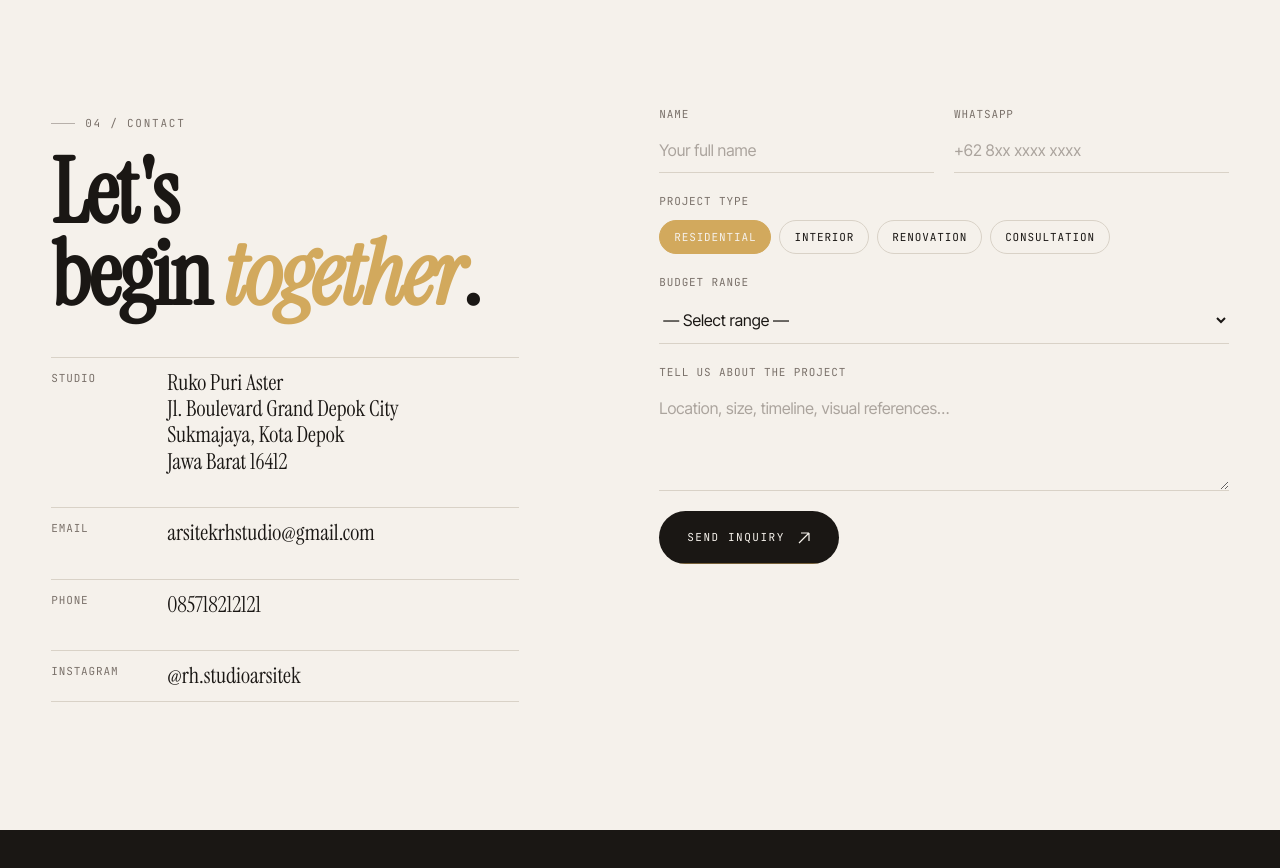
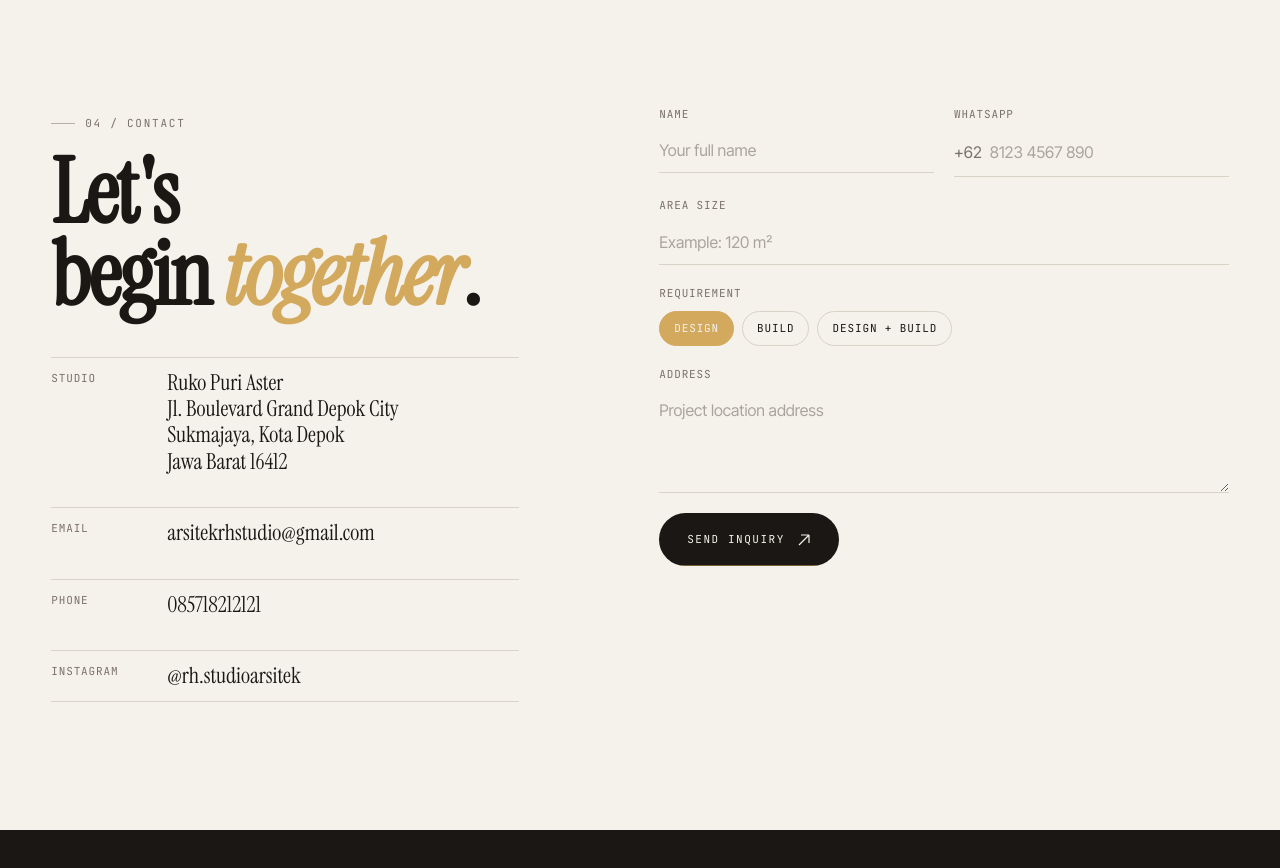
Before and after one commit to elvanrafif/RH-LANDING, a React (Vite) app: page / in a window 1280 px wide. Shown: the part 2960-3828 px from the top of the page. Built offline with nearby package versions, Linux system fonts and the light colour scheme; no server answers.

Commit message:
feat(contact): save inquiries and open WhatsApp

```diff
--- a/src/components/Contact.css
+++ b/src/components/Contact.css
@@ -35,6 +35,10 @@
   transition: border-color .3s;
 }
 .field input:focus, .field textarea:focus, .field select:focus { border-color: var(--accent); }
+.phone-input { display: flex; align-items: center; border-bottom: 1px solid var(--line); }
+.phone-input:focus-within { border-color: var(--accent); }
+.phone-input__prefix { padding: 12px 8px 12px 0; color: var(--muted); font-family: var(--font-sans); }
+.phone-input input { flex: 1; border-bottom: 0; }
 .field input::placeholder, .field textarea::placeholder { color: var(--muted); opacity: .6; }
 .field textarea { resize: vertical; min-height: 100px; font-family: var(--font-sans); }
 .field--error input, .field--error textarea { border-color: #c85353; }
--- a/src/components/Contact.tsx
+++ b/src/components/Contact.tsx
@@ -1,70 +1,103 @@
-import React, { useEffect, useState } from 'react';
+import React, { useState } from 'react';
 import { useTranslation } from 'react-i18next';
 import './Contact.css';
 import { CMS_URL } from '../data/projectsApi';
 
+const MAX_NAME_LENGTH = 50;
+const MAX_WHATSAPP_LENGTH = 11;
+const MAX_AREA_LENGTH = 50;
+const MAX_ADDRESS_LENGTH = 500;
+const INDONESIAN_WHATSAPP = /^8\d{8,10}$/;
+const UNSAFE_TEXT = /[<>]/;
+const FIELD_LIMITS: Record<string, number> = {
+  name: MAX_NAME_LENGTH,
+  whatsapp: MAX_WHATSAPP_LENGTH,
+  area: MAX_AREA_LENGTH,
+  address: MAX_ADDRESS_LENGTH,
+};
+
+const clean = (value: string) => value.trim().replace(/\s+/g, ' ');
+const normalizedPhone = (value: string) => value.replace(/[\s().-]/g, '');
+
 export const Contact: React.FC = () => {
   const { t } = useTranslation();
-  const [form, setForm] = useState({ name: "", whatsapp: "", project: "residential", budget: "", message: "", website: "" });
+  const [form, setForm] = useState({ name: "", whatsapp: "", area: "", need: "design", address: "", website: "" });
   const [errors, setErrors] = useState<{[key: string]: string}>({});
   const [state, setState] = useState("idle");
 
-  const update = (k: string) => (e: any) => setForm({ ...form, [k]: e.target.value });
-  const setProject = (v: string) => setForm((f) => ({ ...f, project: v }));
-
-  useEffect(() => {
-    const onSetType = (e: Event) => {
-      const type = (e as CustomEvent<string>).detail;
-      if (type) setProject(type);
-    };
-    window.addEventListener('rh:set-project-type', onSetType);
-    return () => window.removeEventListener('rh:set-project-type', onSetType);
-  }, []);
+  const update = (k: string) => (e: React.ChangeEvent<HTMLInputElement | HTMLTextAreaElement>) => {
+    const limit = FIELD_LIMITS[k];
+    const rawValue = k === 'whatsapp' ? e.target.value.replace(/\D/g, '') : e.target.value;
+    const value = limit ? rawValue.slice(0, limit) : rawValue;
+    setForm((current) => ({ ...current, [k]: value }));
+  };
+  const setNeed = (v: string) => setForm((f) => ({ ...f, need: v }));
 
   const submit = async (e: React.FormEvent) => {
     e.preventDefault();
     const errs: {[key: string]: string} = {};
-    if (!form.name.trim()) errs.name = t('contact.form.error_required');
+    const name = clean(form.name);
+    const whatsapp = normalizedPhone(clean(form.whatsapp));
+    const fullWhatsapp = `+62${whatsapp}`;
+    const area = clean(form.area);
+    const address = clean(form.address);
+    if (!name) errs.name = t('contact.form.error_required');
+    else if (name.length > MAX_NAME_LENGTH || UNSAFE_TEXT.test(name)) errs.name = t('contact.form.error_name');
     // WhatsApp is the channel people actually reply on here, so it carries the requirement.
-    if (!form.whatsapp.trim()) errs.whatsapp = t('contact.form.error_required');
-    else if (!/^[+\d][\d\s().-]{7,19}$/.test(form.whatsapp.trim()))
+    if (!whatsapp) errs.whatsapp = t('contact.form.error_required');
+    else if (!INDONESIAN_WHATSAPP.test(whatsapp))
       errs.whatsapp = t('contact.form.error_whatsapp');
-    if (!form.message.trim()) errs.message = t('contact.form.error_message');
+    if (!area) errs.area = t('contact.form.error_required');
+    else if (area.length > MAX_AREA_LENGTH || UNSAFE_TEXT.test(area)) errs.area = t('contact.form.error_area');
+    if (!address) errs.address = t('contact.form.error_required');
+    else if (address.length > MAX_ADDRESS_LENGTH || UNSAFE_TEXT.test(address)) errs.address = t('contact.form.error_address');
     setErrors(errs);
     if (Object.keys(errs).length) return;
 
     const reset = () => setTimeout(() => {
       setState("idle");
-      setForm({ name: "", whatsapp: "", project: "residential", budget: "", message: "", website: "" });
+      setForm({ name: "", whatsapp: "", area: "", need: "design", address: "", website: "" });
     }, 3000);
 
     // A bot that fills every field trips the honeypot. Show it the same
     // success it would have got, so it has nothing to probe against.
     if (form.website) { setState("sent"); reset(); return; }
 
+    const text = [
+      `Nama: ${name}`,
+      `No. Whatsapp: ${fullWhatsapp}`,
+      `Luas area: ${area}`,
+      `Kebutuhan: ${t(`contact.form.need_${form.need}`)}`,
+      `Alamat: ${address}`,
+    ].join('\n');
     setState("sending");
+    window.open(`https://wa.me/6285718212121?text=${encodeURIComponent(text)}`, '_blank', 'noopener,noreferrer');
     try {
-      const { website: _honeypot, ...payload } = form;
       const res = await fetch(`${CMS_URL}/items/inquiries`, {
         method: 'POST',
         headers: { 'Content-Type': 'application/json' },
-        body: JSON.stringify(payload),
+        body: JSON.stringify({
+          name,
+          whatsapp: fullWhatsapp,
+          area,
+          need: ['design', 'build', 'design_build'].includes(form.need) ? form.need : 'design',
+          address,
+        }),
       });
       if (!res.ok) throw new Error(`Directus ${res.status}`);
       setState("sent");
       reset();
     } catch (err) {
-      console.error('[contact] gagal mengirim:', err);
+      console.error('[contact] gagal menyimpan inquiry:', err);
       setState("error");
       setTimeout(() => setState("idle"), 5000);
     }
   };
 
-  const projectTypes = [
-    { k: "residential", l: t('contact.form.type_residential') },
-    { k: "interior",    l: t('contact.form.type_interior') },
-    { k: "renovation",  l: t('contact.form.type_renovation') },
-    { k: "consult",     l: t('contact.form.type_consult') },
+  const needs = [
+    { k: "design", l: t('contact.form.need_design') },
+    { k: "build", l: t('contact.form.need_build') },
+    { k: "design_build", l: t('contact.form.need_design_build') },
   ];
 
   return (
@@ -109,46 +142,44 @@ export const Contact: React.FC = () => {
             <div className="form__grid">
               <div className={"field" + (errors.name ? " field--error" : "")}>
                 <label className="mono" htmlFor="contact-name">{t('contact.form.name_label')}</label>
-                <input id="contact-name" type="text" value={form.name} onChange={update("name")} placeholder={t('contact.form.name_placeholder')} />
+                <input id="contact-name" type="text" maxLength={MAX_NAME_LENGTH} value={form.name} onChange={update("name")} placeholder={t('contact.form.name_placeholder')} />
                 {errors.name && <span className="field__error">{errors.name}</span>}
               </div>
               <div className={"field" + (errors.whatsapp ? " field--error" : "")}>
                 <label className="mono" htmlFor="contact-whatsapp">{t('contact.form.whatsapp_label')}</label>
-                <input id="contact-whatsapp" type="tel" inputMode="tel" autoComplete="tel" value={form.whatsapp} onChange={update("whatsapp")} placeholder={t('contact.form.whatsapp_placeholder')} />
+                <div className="phone-input">
+                  <span className="phone-input__prefix" aria-hidden="true">+62</span>
+                  <input id="contact-whatsapp" type="tel" inputMode="numeric" autoComplete="tel-national" maxLength={MAX_WHATSAPP_LENGTH} value={form.whatsapp} onChange={update("whatsapp")} placeholder={t('contact.form.whatsapp_placeholder')} />
+                </div>
                 {errors.whatsapp && <span className="field__error">{errors.whatsapp}</span>}
               </div>
             </div>
 
+            <div className={"field" + (errors.area ? " field--error" : "")}>
+              <label className="mono" htmlFor="contact-area">{t('contact.form.area_label')}</label>
+              <input id="contact-area" type="text" maxLength={MAX_AREA_LENGTH} value={form.area} onChange={update("area")} placeholder={t('contact.form.area_placeholder')} />
+              {errors.area && <span className="field__error">{errors.area}</span>}
+            </div>
+
             <div className="field">
-              <label className="mono" id="contact-type-label">{t('contact.form.type_label')}</label>
-              <div className="chip-row" role="group" aria-labelledby="contact-type-label">
-                {projectTypes.map((c) => (
+              <label className="mono" id="contact-need-label">{t('contact.form.need_label')}</label>
+              <div className="chip-row" role="group" aria-labelledby="contact-need-label">
+                {needs.map((c) => (
                   <button
                     type="button"
                     key={c.k}
-                    className={"chip" + (form.project === c.k ? " is-active" : "")}
-                    aria-pressed={form.project === c.k}
-                    onClick={() => setProject(c.k)}
+                    className={"chip" + (form.need === c.k ? " is-active" : "")}
+                    aria-pressed={form.need === c.k}
+                    onClick={() => setNeed(c.k)}
                   >{c.l}</button>
                 ))}
               </div>
             </div>
 
-            <div className="field">
-              <label className="mono" htmlFor="contact-budget">{t('contact.form.budget_label')}</label>
-              <select id="contact-budget" value={form.budget} onChange={update("budget")}>
-                <option value="">{t('contact.form.budget_placeholder')}</option>
-                <option value="a">{t('contact.form.budget_a')}</option>
-                <option value="b">{t('contact.form.budget_b')}</option>
-                <option value="c">{t('contact.form.budget_c')}</option>
-                <option value="d">{t('contact.form.budget_d')}</option>
-              </select>
-            </div>
-
-            <div className={"field" + (errors.message ? " field--error" : "")}>
-              <label className="mono" htmlFor="contact-message">{t('contact.form.message_label')}</label>
-              <textarea id="contact-message" rows={4} value={form.message} onChange={update("message")} placeholder={t('contact.form.message_placeholder')}></textarea>
-              {errors.message && <span className="field__error">{errors.message}</span>}
+            <div className={"field" + (errors.address ? " field--error" : "")}>
+              <label className="mono" htmlFor="contact-address">{t('contact.form.address_label')}</label>
+              <textarea id="contact-address" rows={4} maxLength={MAX_ADDRESS_LENGTH} value={form.address} onChange={update("address")} placeholder={t('contact.form.address_placeholder')}></textarea>
+              {errors.address && <span className="field__error">{errors.address}</span>}
             </div>
 
             {/* Honeypot: off-screen and skipped by tab and screen readers, so
--- a/src/i18n/locales/en.ts
+++ b/src/i18n/locales/en.ts
@@ -73,21 +73,19 @@ const en = {
       email_label: "Email (optional)",
       email_placeholder: "you@example.com",
       whatsapp_label: "WhatsApp",
-      whatsapp_placeholder: "+62 8xx xxxx xxxx",
-      error_whatsapp: "Invalid number",
-      type_label: "Project type",
-      type_residential: "Residential",
-      type_interior: "Interior",
-      type_renovation: "Renovation",
-      type_consult: "Consultation",
-      budget_label: "Budget range",
-      budget_placeholder: "— Select range —",
-      budget_a: "IDR 1 – 3 Billion",
-      budget_b: "IDR 3 – 7 Billion",
-      budget_c: "IDR 7 – 15 Billion",
-      budget_d: "Above IDR 15 Billion",
-      message_label: "Tell us about the project",
-      message_placeholder: "Location, size, timeline, visual references…",
+      whatsapp_placeholder: "8123 4567 890",
+      error_whatsapp: "Enter a valid Indonesian WhatsApp number",
+      error_name: "Name must be 50 characters or fewer and contain no tags",
+      error_area: "Area size must be 50 characters or fewer and contain no tags",
+      error_address: "Address must be 500 characters or fewer and contain no tags",
+      area_label: "Area size",
+      area_placeholder: "Example: 120 m²",
+      need_label: "Requirement",
+      need_design: "Design",
+      need_build: "Build",
+      need_design_build: "Design + Build",
+      address_label: "Address",
+      address_placeholder: "Project location address",
       submit_idle: "Send inquiry",
       submit_sending: "Sending…",
       submit_sent: "Sent — thank you",
--- a/src/i18n/locales/id.ts
+++ b/src/i18n/locales/id.ts
@@ -73,21 +73,19 @@ const id = {
       email_label: "Email (opsional)",
       email_placeholder: "anda@contoh.com",
       whatsapp_label: "WhatsApp",
-      whatsapp_placeholder: "08xx xxxx xxxx",
-      error_whatsapp: "Nomor tidak valid",
-      type_label: "Jenis Proyek / Project type",
-      type_residential: "Rumah Tinggal",
-      type_interior: "Interior",
-      type_renovation: "Renovasi",
-      type_consult: "Konsultasi",
-      budget_label: "Kisaran Budget / Budget range",
-      budget_placeholder: "— Pilih kisaran —",
-      budget_a: "Rp 1 – 3 Miliar",
-      budget_b: "Rp 3 – 7 Miliar",
-      budget_c: "Rp 7 – 15 Miliar",
-      budget_d: "Di atas Rp 15 Miliar",
-      message_label: "Ceritakan Proyek Anda / Tell us about the project",
-      message_placeholder: "Lokasi, luasan, timeline, referensi visual…",
+      whatsapp_placeholder: "8123 4567 890",
+      error_whatsapp: "Gunakan nomor WhatsApp Indonesia yang valid",
+      error_name: "Nama maksimal 50 karakter dan tidak boleh mengandung tag",
+      error_area: "Luas area maksimal 50 karakter dan tidak boleh mengandung tag",
+      error_address: "Alamat maksimal 500 karakter dan tidak boleh mengandung tag",
+      area_label: "Luas area",
+      area_placeholder: "Contoh: 120 m²",
+      need_label: "Kebutuhan",
+      need_design: "Design",
+      need_build: "Build",
+      need_design_build: "Design + Build",
+      address_label: "Alamat",
+      address_placeholder: "Alamat lokasi proyek",
       submit_idle: "Kirim permintaan",
       submit_sending: "Mengirim…",
       submit_sent: "Terkirim — terima kasih",
```
Also changed, not shown: directus/schema.yaml (+26 -69 lines), scripts/update-inquiries-schema.ts (added, +70 -0 lines).
